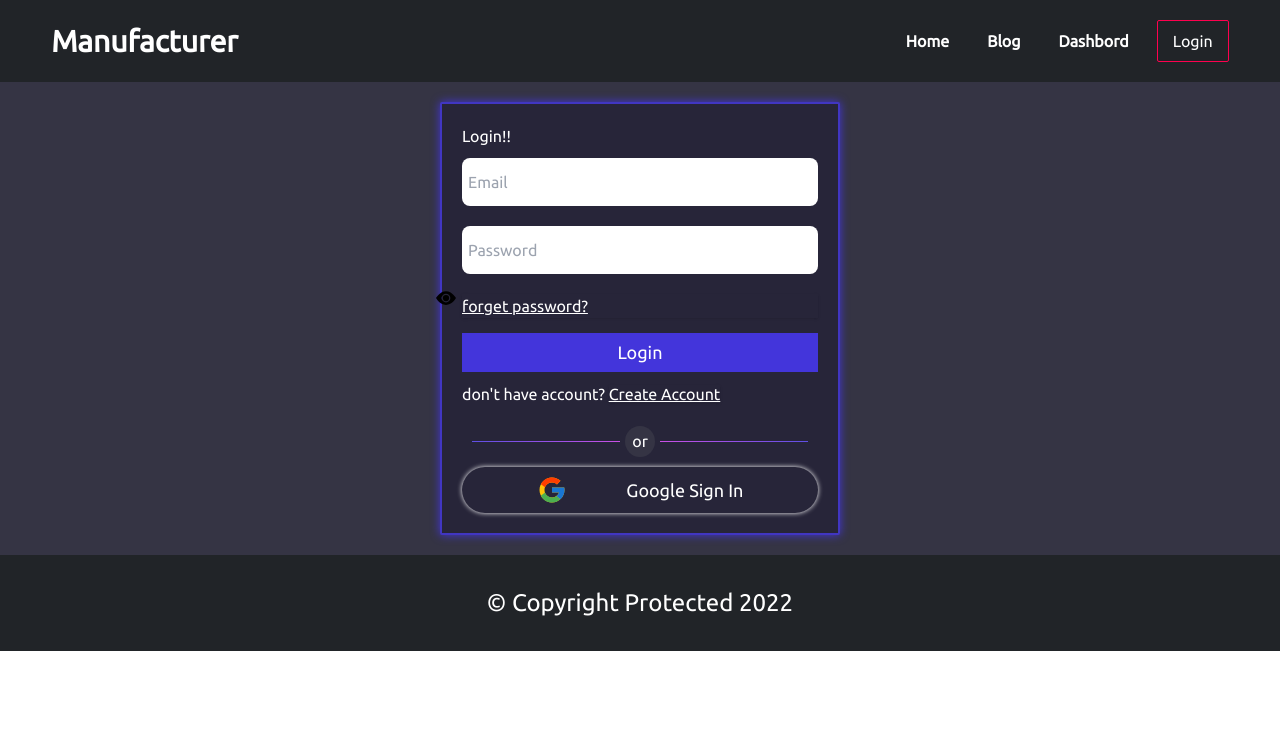
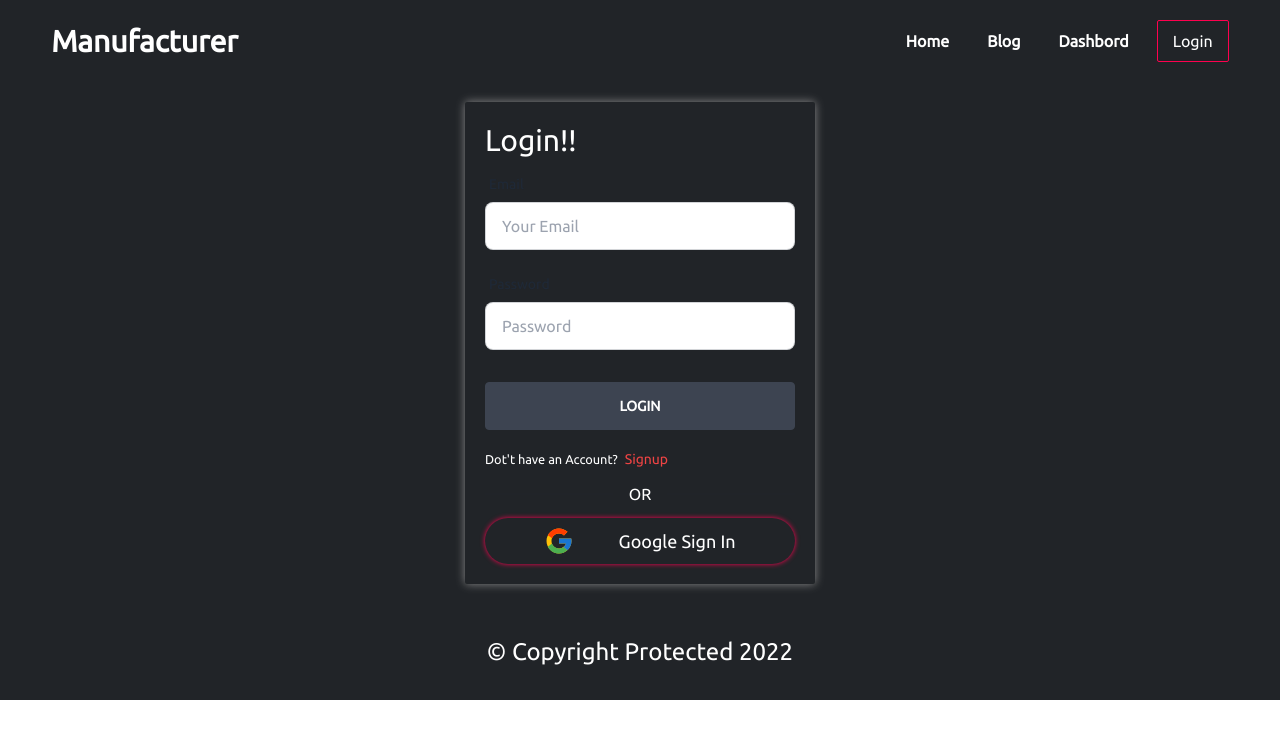
Before and after one commit to sabbir-devs/warehouse-management-client-side, a React (Create React App) app: page /login in a window 1280 px wide. Shown: the top 738 px of the page. Built offline with nearby package versions, Linux system fonts and the light colour scheme; no server answers.

Commit message:
login page done

```diff
--- a/src/Pages/Home/Login/Login.css
+++ b/src/Pages/Home/Login/Login.css
@@ -1,20 +1,5 @@
-.shadow{
-    text-decoration: underline;
-}
-.error-text{
-    font-size: 13px;
-    color: #c72020;
-    margin-top: 5px;
-    margin-bottom: 0;
-}
-.shadow:hover{
-    text-shadow: 0  0 .5px #4335db;
-    color: #c950e5;
-    cursor: pointer;
-}
-
 .login{
-    background: #353444;
+    background: #212428;
     padding: 20px;
     display: grid;
     align-items: center;
@@ -22,66 +7,13 @@
     color: #fff;
 }
 .form{
-    width: 400px;
-    display: grid;
+    width: 350px;
     padding: 20px;
     border-radius: 2px;
-    background: #272539;
-    border: 2px solid #4136c2;
-    box-shadow: 0 0 10px 0 #4335db;
-}
-.form .inputs{
-    margin: 10px 0;
-}
-.form .input{
-    width: 100%;
-    position: relative;
-    padding: 8px 5px;
-}
-.form .input:focus{
-    outline: none;
-}
-.form .label{
-    position: absolute;
-    margin-left: -30px;
-    margin-top: 6px;
-    color: #000;
-    font-size: 20px;
-    cursor: pointer;
-}
-.email-login{
-    padding: 6px 15px;
-    font-size: 18px;
-    background: #4335db;
-    color: #fff;
-    font-weight: 500;
-    border: none;
+    background: #212428;
+    box-shadow: 0 0 10px 0 #898989;
 }
 
-.options{
-    padding: 0 10px;
-    display: flex;
-    align-items: center;
-    justify-content: center;
-    margin: 10px 0;
-}
-.left-options{
-    width: 100%;
-    height: 1.5px;
-    background: linear-gradient(to right, #5f4fe4, #c950e5);
-}
-.options p{
-    background: #353444;
-    border-radius: 50%;
-    margin-top: 15px;
-    margin: 0 5px;
-    padding: 3px 7px 4px 7px;
-}
-.right-options{
-    width: 100%;
-    height: 1.5px;
-    background: linear-gradient(to left, #5f4fe4, #c950e5);
-}
 .google-signin{
     padding: 8px 15px;
     border-radius: 25px;
@@ -89,12 +21,12 @@
     display: flex;
     align-items: center;
     justify-content: space-evenly;
-    box-shadow: 0 0 5px 0 #fff;
+    box-shadow: 0 0 5px 0 #ff014f;
     font-size: 18px;
 }
 .google-signin:hover{
-    box-shadow: 0 0 10px 0 #fff;
+    box-shadow: 0 0 10px 0 #ff014f;
 }
 .google-signin:active{
-    box-shadow: inset 0 0 10px 0 #000;
+    box-shadow: inset 0 0 10px 0 #ff014f;
 }
--- a/src/Pages/Home/Login/Login.js
+++ b/src/Pages/Home/Login/Login.js
@@ -1,103 +1,145 @@
-import React, { useState } from 'react';
-import './Login.css';
-import { GoogleAuthProvider, sendPasswordResetEmail, signInWithEmailAndPassword, signInWithPopup } from 'firebase/auth';
-import { useAuthState } from 'react-firebase-hooks/auth';
-import { auth } from '../../../firebase.init';
-import { useNavigate } from 'react-router-dom';
-import Loading from '../Loading/Loading';
-import { HiOutlineExclamationCircle } from 'react-icons/hi';
-import { BsFillEyeFill, BsFillEyeSlashFill } from 'react-icons/bs';
-import { FcGoogle } from 'react-icons/fc';
+import React, { useEffect, useState } from "react";
+import "./Login.css";
+import {
+  useAuthState,
+  useSignInWithEmailAndPassword,
+  useSignInWithGoogle,
+} from "react-firebase-hooks/auth";
+import { auth } from "../../../firebase.init";
+import { Link, useLocation, useNavigate } from "react-router-dom";
+import Loading from "../Loading/Loading";
+import { FcGoogle } from "react-icons/fc";
+import { useForm } from "react-hook-form";
 
-const provider = new GoogleAuthProvider();
 const Login = () => {
-    const [user, loading] = useAuthState(auth);
-    const [showPass, setShowPass] = useState(false);
-    const [email, setEmail] = useState({value:'', error:''});
-    const [password, setPassword] = useState({value:'', error:''});
-    const [error, setError] = useState('');
-   const navigate = useNavigate()
+  const [signInWithGoogle, gUser, gLoading, gError] = useSignInWithGoogle(auth);
+  const {
+    register,
+    formState: { errors },
+    handleSubmit,
+  } = useForm();
+  const [signInWithEmailAndPassword, user, loading, error] =
+    useSignInWithEmailAndPassword(auth);
 
-   const emailInput = (emailInput) => {
-       if (/\S+@\S+\.\S+/.test(emailInput)) {
-           setEmail({ value: emailInput, error: "" });
-       } else {
-           setEmail({ value: "", error: "Please Enter Valid Email" });
+  // const [token] = useToken(user || gUser);
+
+  let signInError;
+  const navigate = useNavigate();
+  const location = useLocation();
+  let from = location.state?.from?.pathname || "/";
+
+  // useEffect( () =>{
+  //     if (token) {
+  //         navigate(from, { replace: true });
+  //     }
+  // }, [token, from, navigate])
+
+  if (loading || gLoading) {
+    return <Loading></Loading>;
   }
 
-   }
-   const passwordInput = (passwordInput) => {
-       if (passwordInput.length < 6) {
-           setPassword({ value: "", error: "Password Minimum of 6 Characters" });
-       } else {
-           setPassword({ value: passwordInput, error: "" });
-       }
+  if (error || gError) {
+    signInError = (
+      <p className="text-red-500">
+        <small>{error?.message || gError?.message}</small>
+      </p>
+    );
   }
 
-   const halndleFormSubmit = event => {
-       event.preventDefault();
-       const email = event.target.email.value;
-       const password = event.target.password.value;
-       signInWithEmailAndPassword(auth, email, password)
-   .then((userCredential) => {
-       navigate('/')
-       const user = userCredential.user;
-       console.log(user)
-   })
-   .catch((error) => {
-       setError(error.message)
-   });
-   }
-   if(loading){
-       return <Loading></Loading>
-   }
-   const handleGoogleSignIn = () => {
-       console.log('clicked')
-       signInWithPopup(auth, provider)
-       .then((result) => {
-           const user = result.user;
-           console.log(user)
-           navigate('/')
-       }).catch((error) => {
-           setError(error.message);
-       });
-   }
-   const handleForgetPassword = () => {
-    sendPasswordResetEmail(auth, email.value)
-        .then(() => {
+  const onSubmit = (data) => {
+    signInWithEmailAndPassword(data.email, data.password);
+  };
 
-        })
-        .catch((error) => {
-            setError(error.message)
-        });
-}
   return (
-        <div className='login'>
-            <form onSubmit={halndleFormSubmit} className="form">
-                <h2>Login!!</h2>
-                <div className='inputs'>
-                    <input onBlur={(event) => emailInput(event.target.value)} className='input' type="email" name="email" placeholder='Email' id="" required/>
-                    {email.error && <p className='error-text'><HiOutlineExclamationCircle style={{fontSize:'17px', marginRight:'5px'}}></HiOutlineExclamationCircle>{email.error}</p>}
+    <div className="login">
+      <div className="form">
+        <h1 className="text-3xl mb-2">Login!!</h1>
+        <form className="justify-center" onSubmit={handleSubmit(onSubmit)}>
+          <div className="form-control w-full max-w-xs">
+            <label className="label">
+              <span className="label-text">Email</span>
+            </label>
+            <input
+              type="email"
+              placeholder="Your Email"
+              className="input input-bordered w-full max-w-xs"
+              {...register("email", {
+                required: {
+                  value: true,
+                  message: "Email is Required",
+                },
+                pattern: {
+                  value: /[a-z0-9]+@[a-z]+\.[a-z]{2,3}/,
+                  message: "Provide a valid Email",
+                },
+              })}
+            />
+            <label className="label">
+              {errors.email?.type === "required" && (
+                <span className="label-text-alt text-red-500">
+                  {errors.email.message}
+                </span>
+              )}
+              {errors.email?.type === "pattern" && (
+                <span className="label-text-alt text-red-500">
+                  {errors.email.message}
+                </span>
+              )}
+            </label>
           </div>
-                <div className='inputs'>
-                    <input onBlur={(event) => passwordInput(event.target.value)} className='input' type={showPass ? 'text' : 'password'} name="password" placeholder='Password' id="" required/>
-                    <label onClick={() => setShowPass(!showPass)} className='label' htmlFor="password">{showPass ? <BsFillEyeSlashFill></BsFillEyeSlashFill> : <BsFillEyeFill></BsFillEyeFill>}</label>
+          <div className="form-control w-full max-w-xs">
+            <label className="label">
+              <span className="label-text">Password</span>
+            </label>
+            <input
+              type="password"
+              placeholder="Password"
+              className="input input-bordered w-full max-w-xs"
+              {...register("password", {
+                required: {
+                  value: true,
+                  message: "Password is Required",
+                },
+                minLength: {
+                  value: 6,
+                  message: "Must be 6 characters or longer",
+                },
+              })}
+            />
+            <label className="label">
+              {errors.password?.type === "required" && (
+                <span className="label-text-alt text-red-500">
+                  {errors.password.message}
+                </span>
+              )}
+              {errors.password?.type === "minLength" && (
+                <span className="label-text-alt text-red-500">
+                  {errors.password.message}
+                </span>
+              )}
+            </label>
+          </div>
 
-                    {password.error && <p className='error-text'><HiOutlineExclamationCircle style={{fontSize:'17px', marginRight:'5px'}}></HiOutlineExclamationCircle>{password.error}</p>}
+          {signInError}
+          <input
+            className="btn w-full rounded my-4 max-w-xs text-white"
+            type="submit"
+            value="Login"
+          />
+        </form>
+        <p>
+          <small>
+            Dot't have an Account?{" "}
+            <Link className="text-red-500 text-sm ml-1" to="/signup">
+              Signup
+            </Link>
+          </small>
+        </p>
+        <div className="divider">OR</div>
+        <button onClick={signInWithGoogle} className="google-signin w-full">
+          <FcGoogle style={{ fontSize: "30px" }}></FcGoogle>Google Sign In
+        </button>
       </div>
-                <div className='inputs'>
-                    <p className='shadow' onClick={handleForgetPassword}>forget password?</p>
-                    <p className='error-text'>{error}</p>
-                </div>
-                <input className='email-login' type="submit" value="Login" />
-                <p style={{margin:'10px 0'}}>don't have account? <span className='shadow' onClick={() => navigate('/signup')}> Create Account</span></p>
-                <div className="options">
-                    <div className="left-options"></div>
-                    <p>or</p>
-                    <div className="right-options"></div>
-                </div>
-                <button onClick={handleGoogleSignIn} className='google-signin'><FcGoogle style={{fontSize:'30px'}}></FcGoogle>Google Sign In</button>
-            </form>
     </div>
   );
 };
--- a/src/Pages/Home/Signup/Signup.js
+++ b/src/Pages/Home/Signup/Signup.js
@@ -1,11 +1,173 @@
-import React from 'react';
+import React from "react";
+import {
+  useCreateUserWithEmailAndPassword,
+  useSignInWithGoogle,
+  useUpdateProfile,
+} from "react-firebase-hooks/auth";
+import { useForm } from "react-hook-form";
+import { Link, useNavigate } from "react-router-dom";
+import Loading from "../Loading/Loading";
+import "./Signup.css";
+import { FcGoogle } from "react-icons/fc";
+import { auth } from "../../../firebase.init";
 
 const Signup = () => {
-    return (
-        <div className='signup'>
-            <h1>signup</h1>
-        </div>
+  const [signInWithGoogle, gUser, gLoading, gError] = useSignInWithGoogle(auth);
+  const {
+    register,
+    formState: { errors },
+    handleSubmit,
+  } = useForm();
+  const [createUserWithEmailAndPassword, user, loading, error] =
+    useCreateUserWithEmailAndPassword(auth);
+
+  const [updateProfile, updating, updateError] = useUpdateProfile(auth);
+
+  // const [token]  = useToken(user || gUser);
+
+  const navigate = useNavigate();
+
+  let signInError;
+
+  if (loading || gLoading || updating) {
+    return <Loading></Loading>;
+  }
+
+  if (error || gError || updateError) {
+    signInError = (
+      <p className="text-red-500">
+        <small>
+          {error?.message || gError?.message || updateError?.message}
+        </small>
+      </p>
     );
+  }
+
+  // if (token) {
+  //     navigate('/appointment');
+  // }
+
+  const onSubmit = async (data) => {
+    await createUserWithEmailAndPassword(data.email, data.password);
+    await updateProfile({ displayName: data.name });
+    console.log("update done");
+  };
+  return (
+    <div className="signup">
+      <div className="card form">
+        <h2 className="text-center text-2xl font-bold">Sign Up</h2>
+        <form className="" onSubmit={handleSubmit(onSubmit)}>
+          <div className="form-control w-full max-w-xs">
+            <label className="label">
+              <span className="label-text">Name</span>
+            </label>
+            <input
+              type="text"
+              placeholder="Your Name"
+              className="input input-bordered w-full max-w-xs"
+              {...register("name", {
+                required: {
+                  value: true,
+                  message: "Name is Required",
+                },
+              })}
+            />
+            <label className="label">
+              {errors.name?.type === "required" && (
+                <span className="label-text-alt text-red-500">
+                  {errors.name.message}
+                </span>
+              )}
+            </label>
+          </div>
+
+          <div className="form-control w-full max-w-xs">
+            <label className="label">
+              <span className="label-text">Email</span>
+            </label>
+            <input
+              type="email"
+              placeholder="Your Email"
+              className="input input-bordered w-full max-w-xs"
+              {...register("email", {
+                required: {
+                  value: true,
+                  message: "Email is Required",
+                },
+                pattern: {
+                  value: /[a-z0-9]+@[a-z]+\.[a-z]{2,3}/,
+                  message: "Provide a valid Email",
+                },
+              })}
+            />
+            <label className="label">
+              {errors.email?.type === "required" && (
+                <span className="label-text-alt text-red-500">
+                  {errors.email.message}
+                </span>
+              )}
+              {errors.email?.type === "pattern" && (
+                <span className="label-text-alt text-red-500">
+                  {errors.email.message}
+                </span>
+              )}
+            </label>
+          </div>
+          <div className="form-control w-full max-w-xs">
+            <label className="label">
+              <span className="label-text">Password</span>
+            </label>
+            <input
+              type="password"
+              placeholder="Password"
+              className="input input-bordered w-full max-w-xs"
+              {...register("password", {
+                required: {
+                  value: true,
+                  message: "Password is Required",
+                },
+                minLength: {
+                  value: 6,
+                  message: "Must be 6 characters or longer",
+                },
+              })}
+            />
+            <label className="label">
+              {errors.password?.type === "required" && (
+                <span className="label-text-alt text-red-500">
+                  {errors.password.message}
+                </span>
+              )}
+              {errors.password?.type === "minLength" && (
+                <span className="label-text-alt text-red-500">
+                  {errors.password.message}
+                </span>
+              )}
+            </label>
+          </div>
+
+          {signInError}
+          <input
+            className="btn w-full max-w-xs text-white"
+            type="submit"
+            value="Sign Up"
+          />
+        </form>
+        <p>
+          <small>
+            Already have an account?{" "}
+            <Link className="text-red-500" to="/login">
+              Please login
+            </Link>
+          </small>
+        </p>
+        <div className="divider">OR</div>
+        <button onClick={signInWithGoogle} className="google-signin w-full">
+          <FcGoogle style={{ fontSize: "30px" }}></FcGoogle>Google Sign In
+        </button>
+      </div>
+    </div>
+  );
 };
 
 export default Signup;
```
Also changed, not shown: src/Pages/Home/Signup/Signup.css (+8 -0 lines). Lines whose indentation alone changed are shown as unchanged.
